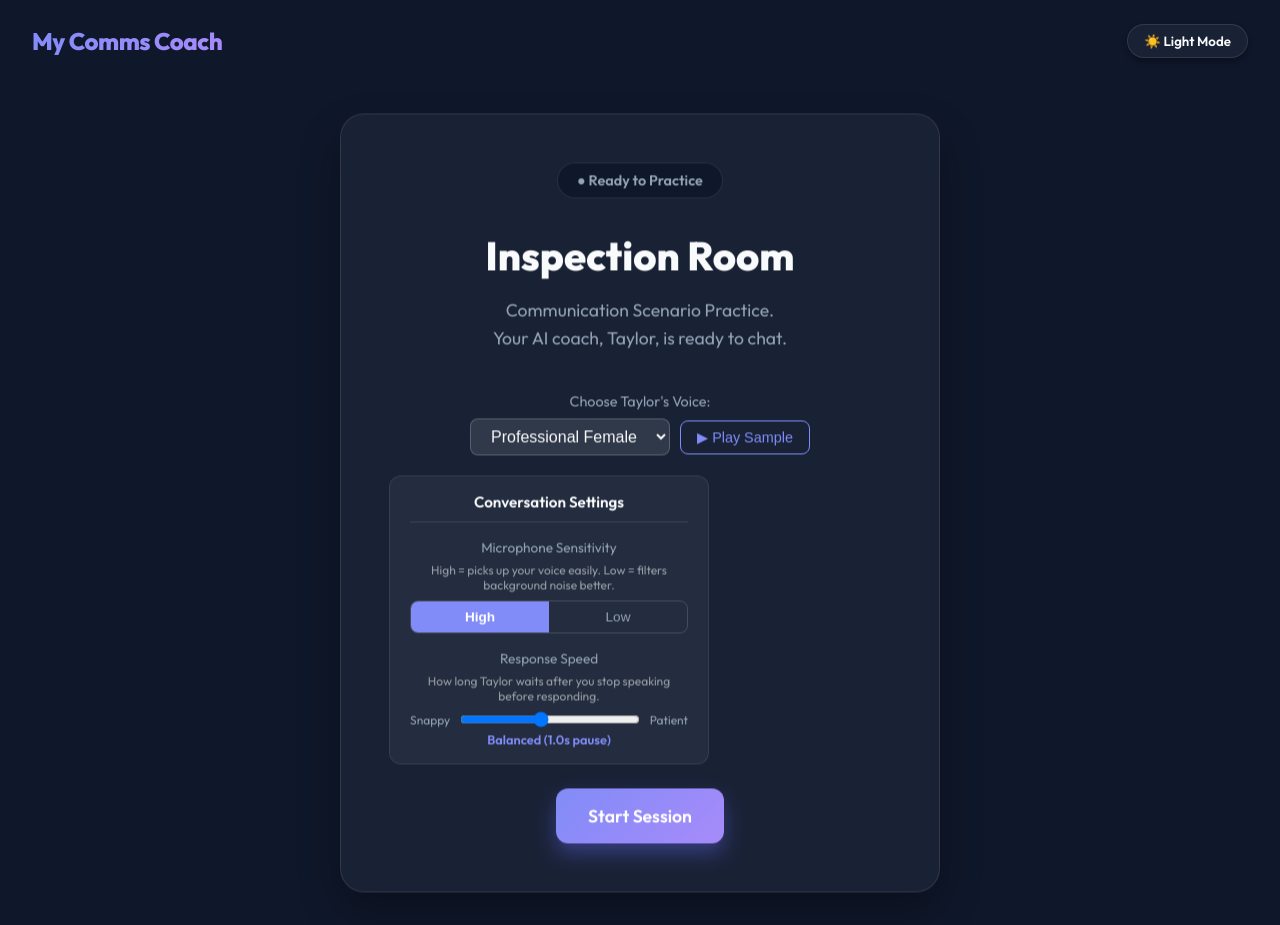
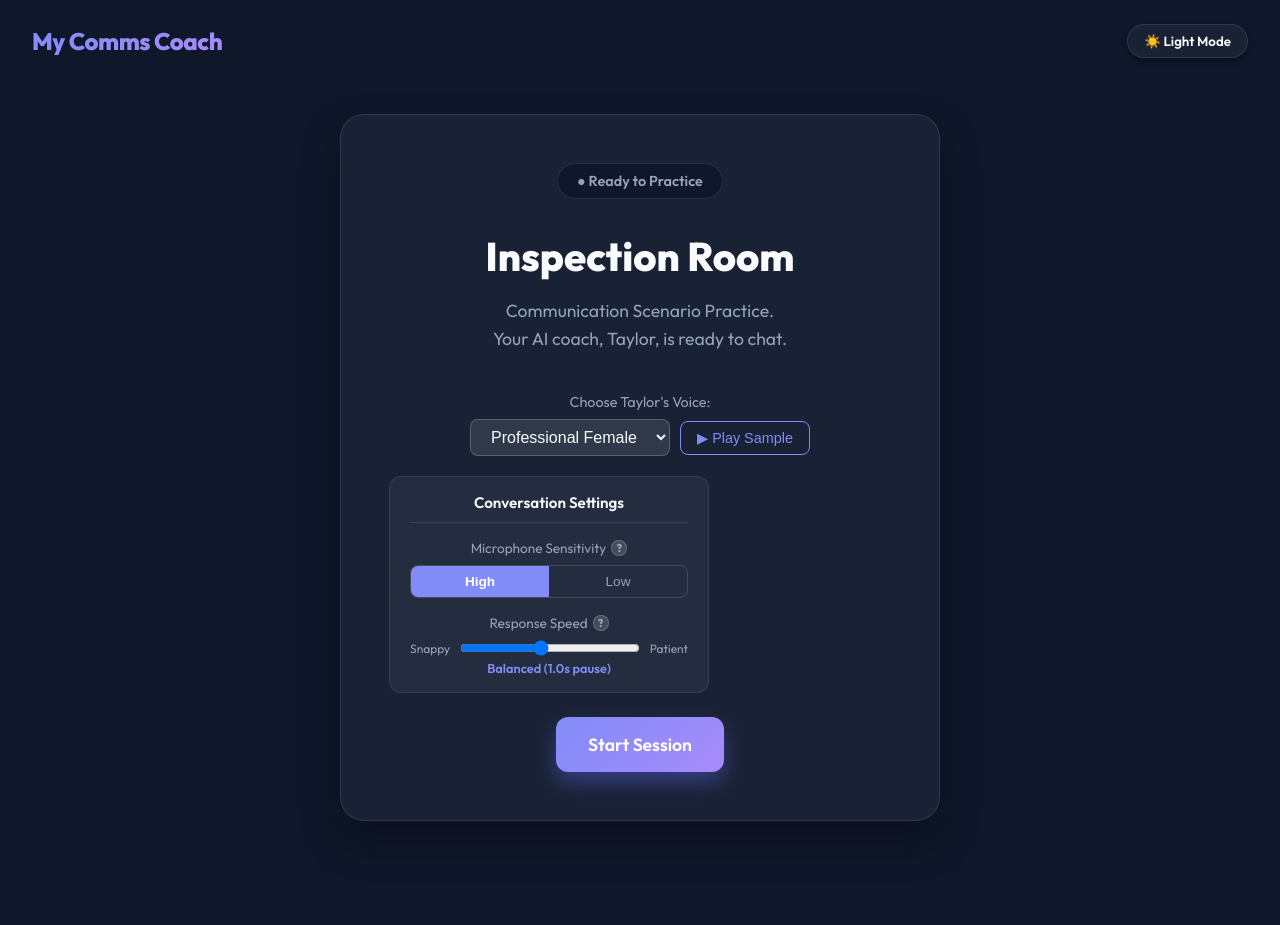
Before and after one commit to clarkkchen-a11y/my-comms-coach, a React app in the folder frontend/: page / in a window 1280 px wide. After the commit the page ends 853 px from the top, so only its background shows below. Built offline with nearby package versions, Linux system fonts and the light colour scheme; the HTML template or start-up script is replaced by a standard one.

Commit message:
Fix: correct Gemini model name, remove floating animation, add hover tooltips for settings

```diff
--- a/frontend/src/App.jsx
+++ b/frontend/src/App.jsx
@@ -187,12 +187,13 @@ function App() {
 
                 {/* Mic Sensitivity */}
                 <div style={{ marginBottom: "16px" }}>
-                  <label style={labelStyle}>
+                  <label style={{ ...labelStyle, display: "flex", alignItems: "center", justifyContent: "center" }}>
                     Microphone Sensitivity
+                    <span className="tooltip-wrapper">
+                      <span className="tooltip-icon">?</span>
+                      <span className="tooltip-bubble">High picks up your voice more easily — good for quiet rooms. Low filters background noise better — good for noisy environments.</span>
+                    </span>
                   </label>
-                  <span style={hintStyle}>
-                    High = picks up your voice easily. Low = filters background noise better.
-                  </span>
                   <div style={{ ...toggleGroupStyle, marginTop: "8px" }}>
                     <button
                       style={toggleBtnStyle(micSensitivity === 'high')}
@@ -211,12 +212,13 @@ function App() {
 
                 {/* Response Patience */}
                 <div>
-                  <label style={labelStyle}>
+                  <label style={{ ...labelStyle, display: "flex", alignItems: "center", justifyContent: "center" }}>
                     Response Speed
+                    <span className="tooltip-wrapper">
+                      <span className="tooltip-icon">?</span>
+                      <span className="tooltip-bubble">How many seconds Taylor waits after you stop speaking before responding. Snappy = faster back-and-forth. Patient = gives you more time to pause mid-thought.</span>
+                    </span>
                   </label>
-                  <span style={hintStyle}>
-                    How long Taylor waits after you stop speaking before responding.
-                  </span>
                   <div style={{ display: "flex", alignItems: "center", gap: "10px", marginTop: "8px" }}>
                     <span style={{ fontSize: "0.75rem", color: "var(--text-secondary)", whiteSpace: "nowrap" }}>Snappy</span>
                     <input
--- a/frontend/src/index.css
+++ b/frontend/src/index.css
@@ -104,13 +104,69 @@ body {
   width: 100%;
   text-align: center;
   box-shadow: 0 20px 40px var(--shadow-color);
-  animation: float 6s ease-in-out infinite;
 }
 
-@keyframes float {
-  0% { transform: translateY(0px); }
-  50% { transform: translateY(-10px); }
-  100% { transform: translateY(0px); }
+/* Tooltip styles for setting descriptions */
+.tooltip-wrapper {
+  position: relative;
+  display: inline-flex;
+  align-items: center;
+  cursor: help;
+}
+
+.tooltip-icon {
+  display: inline-flex;
+  align-items: center;
+  justify-content: center;
+  width: 16px;
+  height: 16px;
+  border-radius: 50%;
+  background: rgba(255,255,255,0.15);
+  color: var(--text-secondary);
+  font-size: 0.7rem;
+  font-weight: 700;
+  margin-left: 5px;
+  border: 1px solid rgba(255,255,255,0.2);
+  vertical-align: middle;
+  line-height: 1;
+  flex-shrink: 0;
+}
+
+.tooltip-bubble {
+  visibility: hidden;
+  opacity: 0;
+  position: absolute;
+  bottom: calc(100% + 8px);
+  left: 50%;
+  transform: translateX(-50%);
+  background: #1e293b;
+  color: #e2e8f0;
+  font-size: 0.78rem;
+  line-height: 1.5;
+  padding: 8px 12px;
+  border-radius: 8px;
+  width: 220px;
+  text-align: left;
+  box-shadow: 0 4px 12px rgba(0,0,0,0.4);
+  pointer-events: none;
+  transition: opacity 0.2s ease;
+  z-index: 100;
+  border: 1px solid rgba(255,255,255,0.1);
+}
+
+.tooltip-bubble::after {
+  content: '';
+  position: absolute;
+  top: 100%;
+  left: 50%;
+  transform: translateX(-50%);
+  border: 5px solid transparent;
+  border-top-color: #1e293b;
+}
+
+.tooltip-wrapper:hover .tooltip-bubble {
+  visibility: visible;
+  opacity: 1;
 }
 
 h1.title {
```
Also changed, not shown: 1 other file (tests, documents, lock files or other folders).
